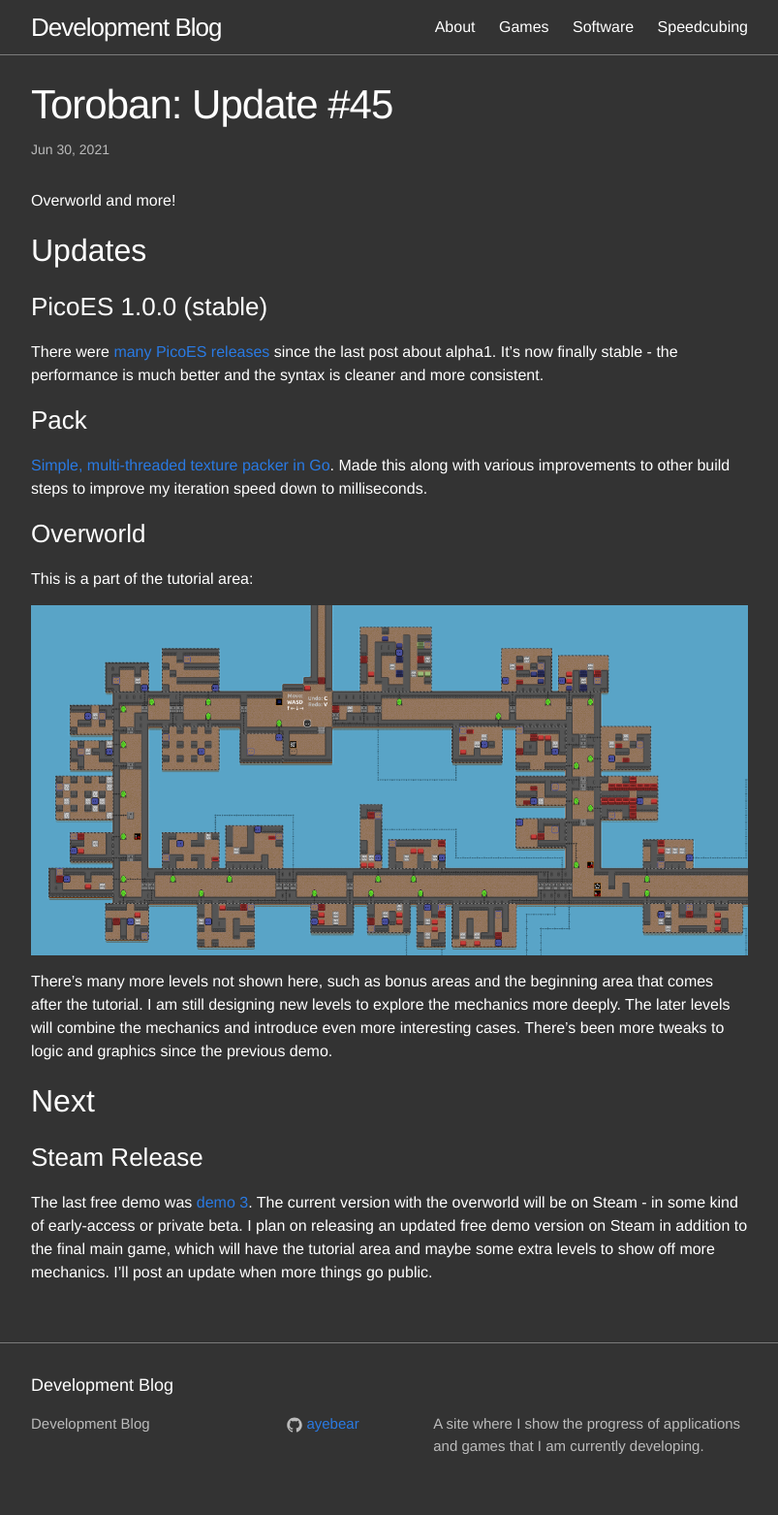
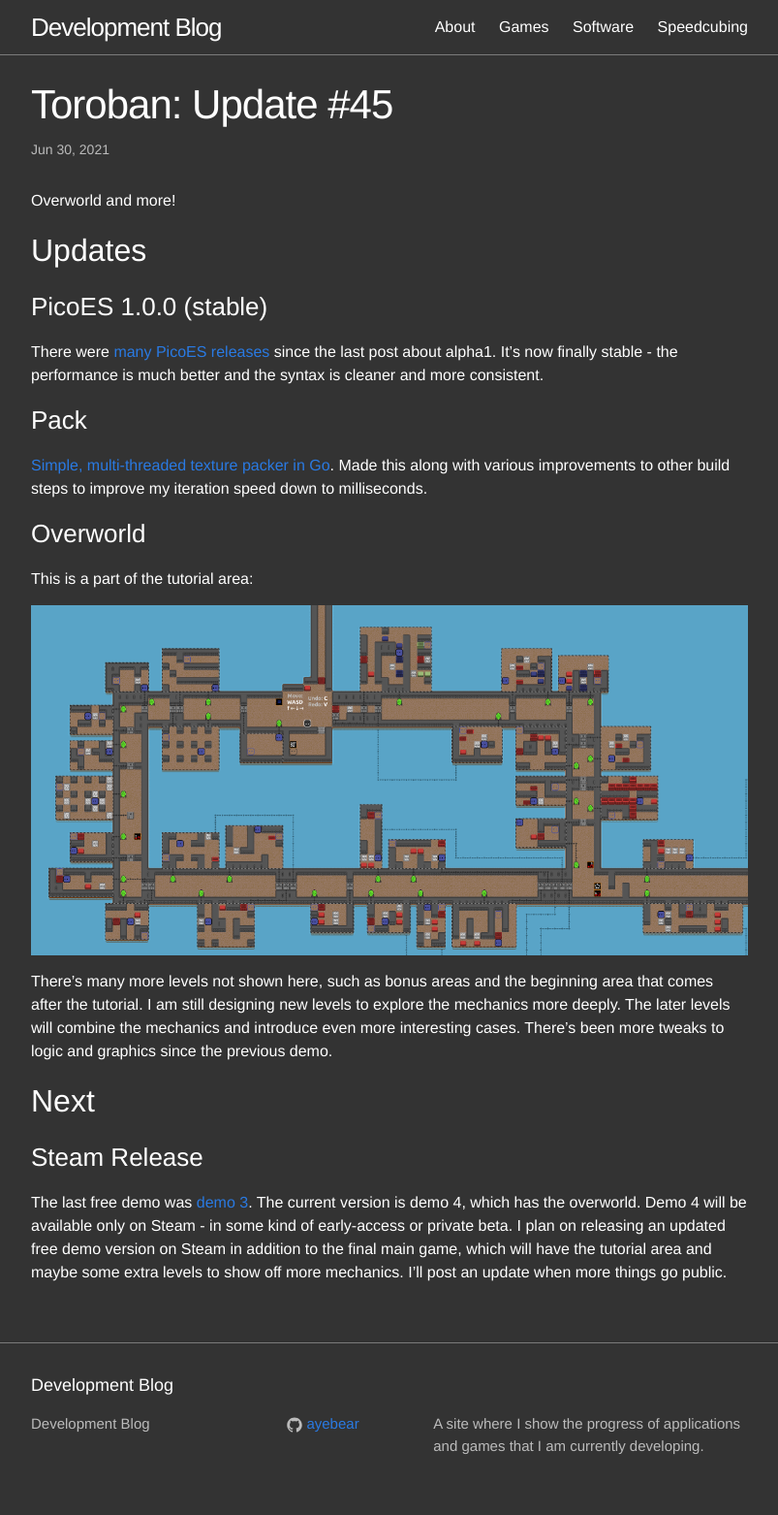
Before and after one commit to ayebear/ayebear-website, a Jekyll site: the page built from _posts/2021-06-30-toroban.md, in a window 1280 px wide. Shown: the whole page at 97% size, without its empty margins (238-1041 px from the left). Built offline with Jekyll 4.4.1, drawn with Linux system fonts in a browser that asks for light colours.

Commit message:
Clarification of demo 4 being current version

```diff
--- a/_posts/2021-06-30-toroban.md
+++ b/_posts/2021-06-30-toroban.md
@@ -1,6 +1,6 @@
 ---
 layout: post
-title: 'Toroban: Update #45'
+title: "Toroban: Update #45"
 date: 2021-06-30 22:00:00
 categories: gamedev
 ---
@@ -29,4 +29,4 @@
 
 ### Steam Release
 
-The last free demo was [demo 3](https://toroban.com/demo3/). The current version with the overworld will be on Steam - in some kind of early-access or private beta. I plan on releasing an updated free demo version on Steam in addition to the final main game, which will have the tutorial area and maybe some extra levels to show off more mechanics. I'll post an update when more things go public.
+The last free demo was [demo 3](https://toroban.com/demo3/). The current version is demo 4, which has the overworld. Demo 4 will be available only on Steam - in some kind of early-access or private beta. I plan on releasing an updated free demo version on Steam in addition to the final main game, which will have the tutorial area and maybe some extra levels to show off more mechanics. I'll post an update when more things go public.
```
